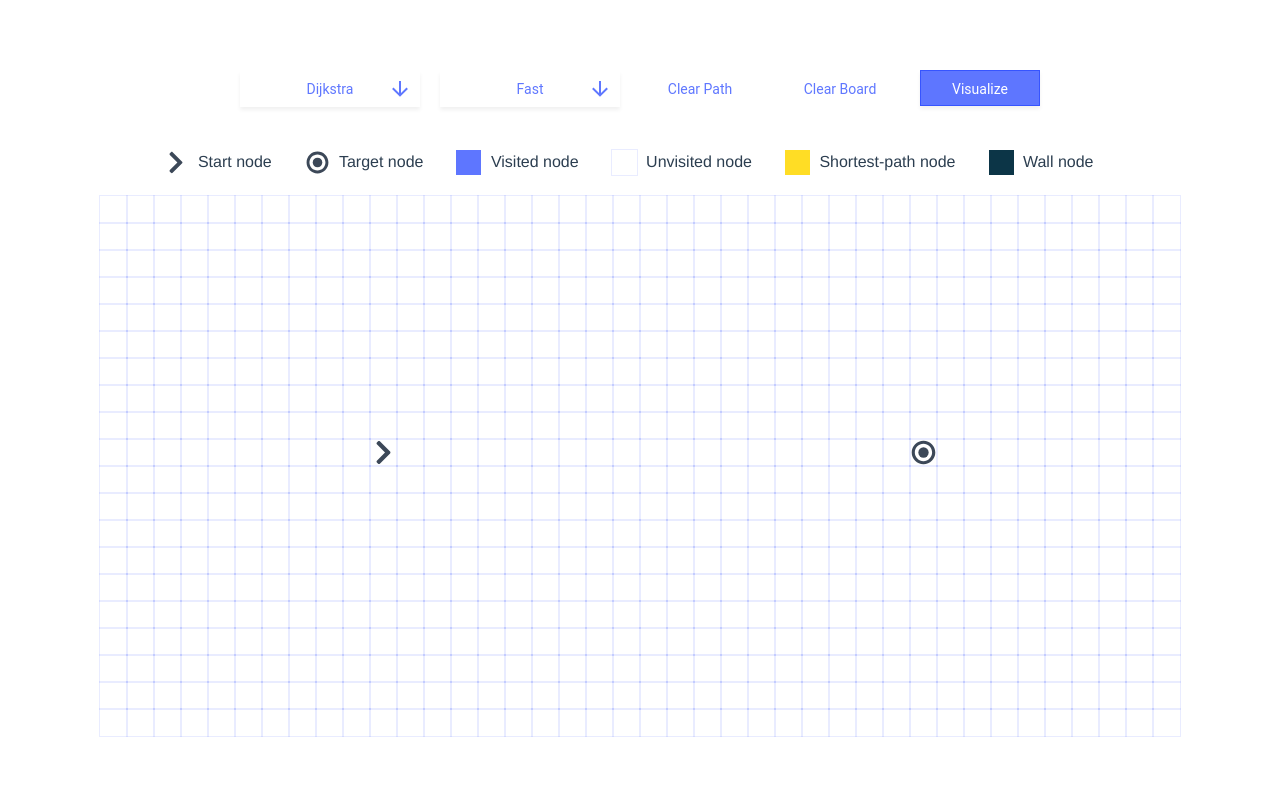
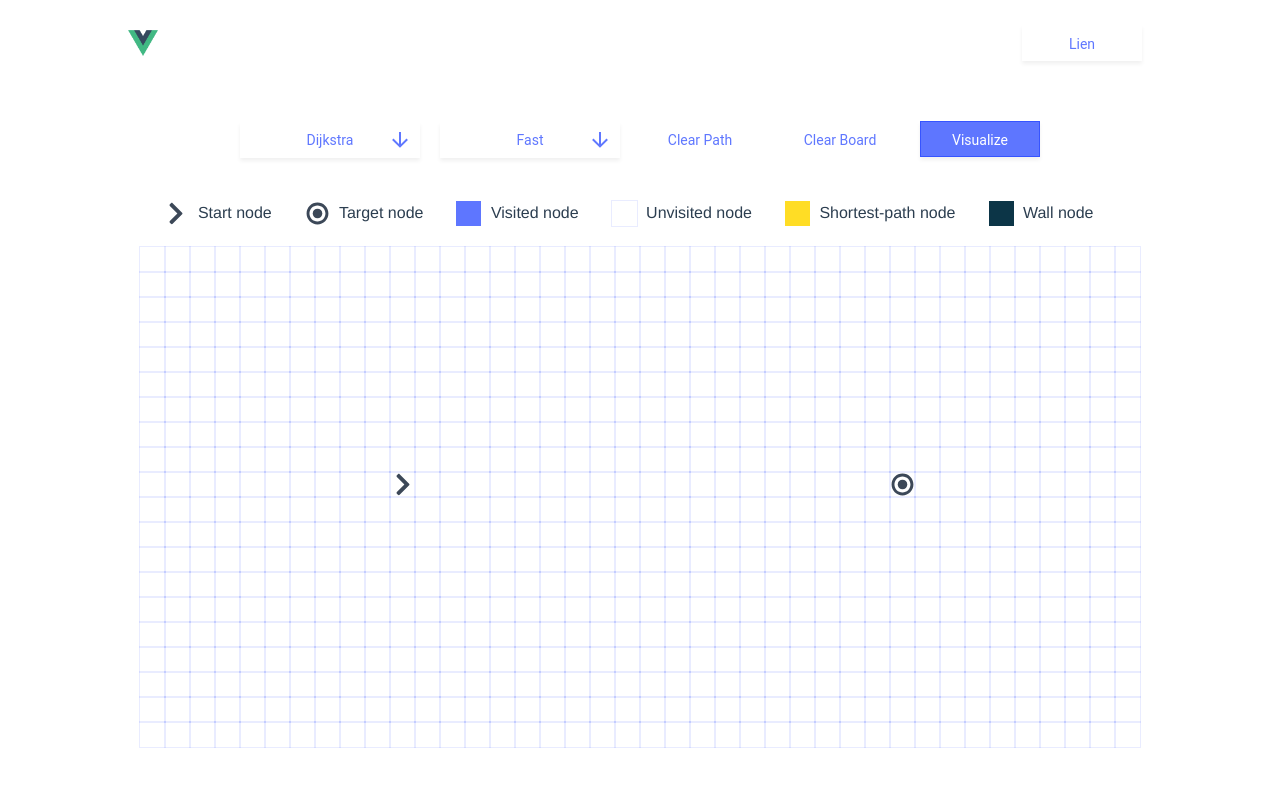
Before and after one commit to vscav/pathfinding-visualizer-vue-ts, a Vue app: page / in a window 1280 px wide. Shown: the top 786 px of the page. Built offline with nearby package versions, Linux system fonts and the light colour scheme; the HTML template or start-up script is replaced by a standard one.

Commit message:
Topbar component

```diff
--- a/src/App.vue
+++ b/src/App.vue
@@ -1,5 +1,6 @@
 <template>
   <div id="app">
+    <Topbar />
     <PathfindingVisualizer />
   </div>
 </template>
@@ -7,22 +8,29 @@
 <script lang="ts">
 import { Component, Vue } from "vue-property-decorator";
 import PathfindingVisualizer from "./components/PathfindingVisualizer/PathfindingVisualizer.vue";
+import Topbar from "./components/Topbar/Topbar.vue";
 
 @Component({
   components: {
     PathfindingVisualizer,
+    Topbar,
   },
 })
 export default class App extends Vue {}
 </script>
 
 <style>
+* {
+  box-sizing: border-box;
+  margin: 0;
+  padding: 0;
+}
 #app {
   font-family: Avenir, Helvetica, Arial, sans-serif;
   -webkit-font-smoothing: antialiased;
   -moz-osx-font-smoothing: grayscale;
   text-align: center;
   color: #2c3e50;
-  margin-top: 60px;
+  margin-bottom: 60px;
 }
 </style>
--- /dev/null
+++ b/src/components/Topbar/Topbar.vue
@@ -0,0 +1,36 @@
+<template>
+  <header>
+    <img class="logo" src="../../assets/logo.png" alt="logo" />
+    <VButton :secondary="true">Lien</VButton>
+  </header>
+</template>
+
+<script lang="ts">
+import { Component, Vue } from "vue-property-decorator";
+
+import VButton from "../UI/VButton.vue";
+
+@Component({
+  components: {
+    VButton,
+  },
+})
+export default class Topbar extends Vue {}
+</script>
+
+<style>
+header {
+  background-color: transparent;
+  display: flex;
+  justify-content: flex-end;
+  align-items: center;
+  padding: 15px 10%;
+  margin-bottom: 25px;
+}
+
+.logo {
+  cursor: pointer;
+  width: 30px;
+  margin-right: auto;
+}
+</style>
```
